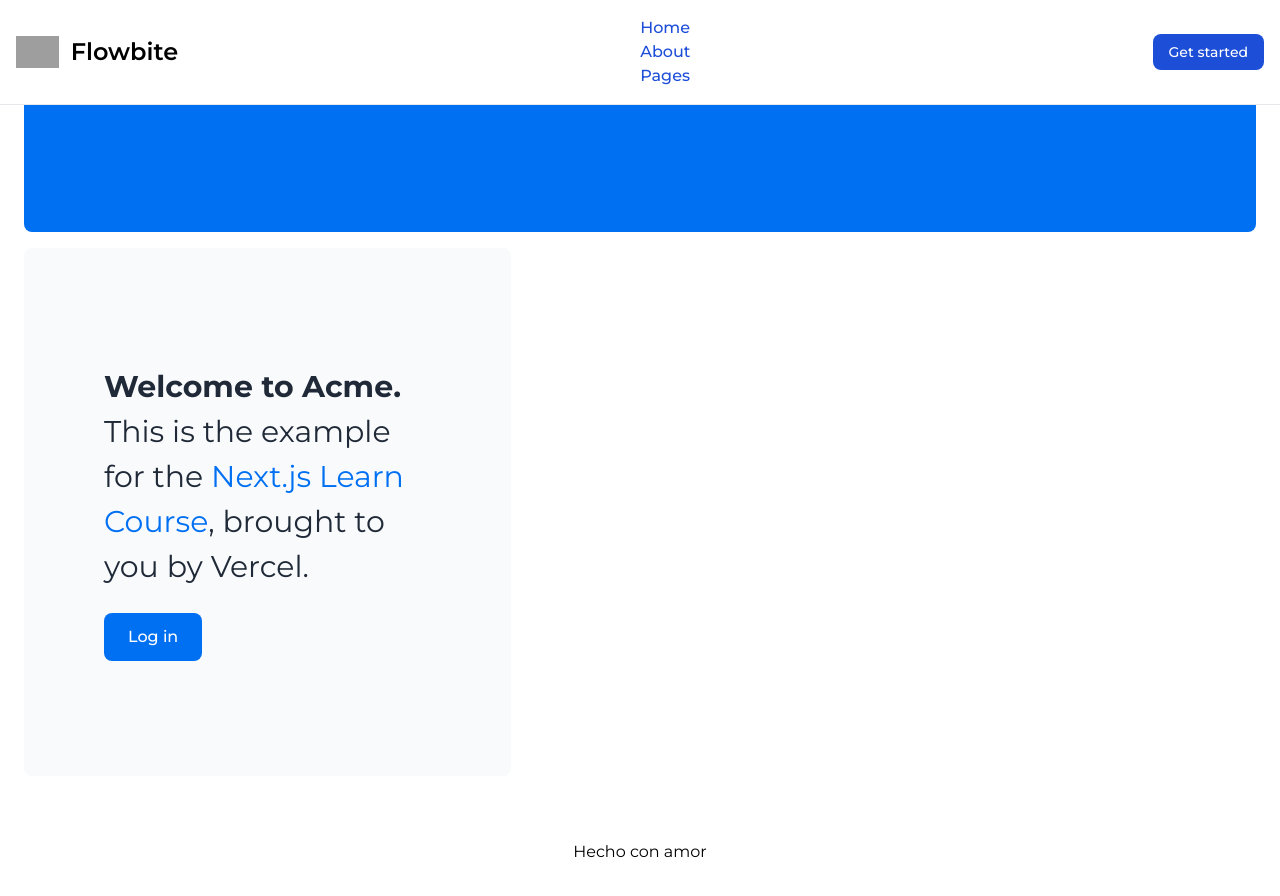
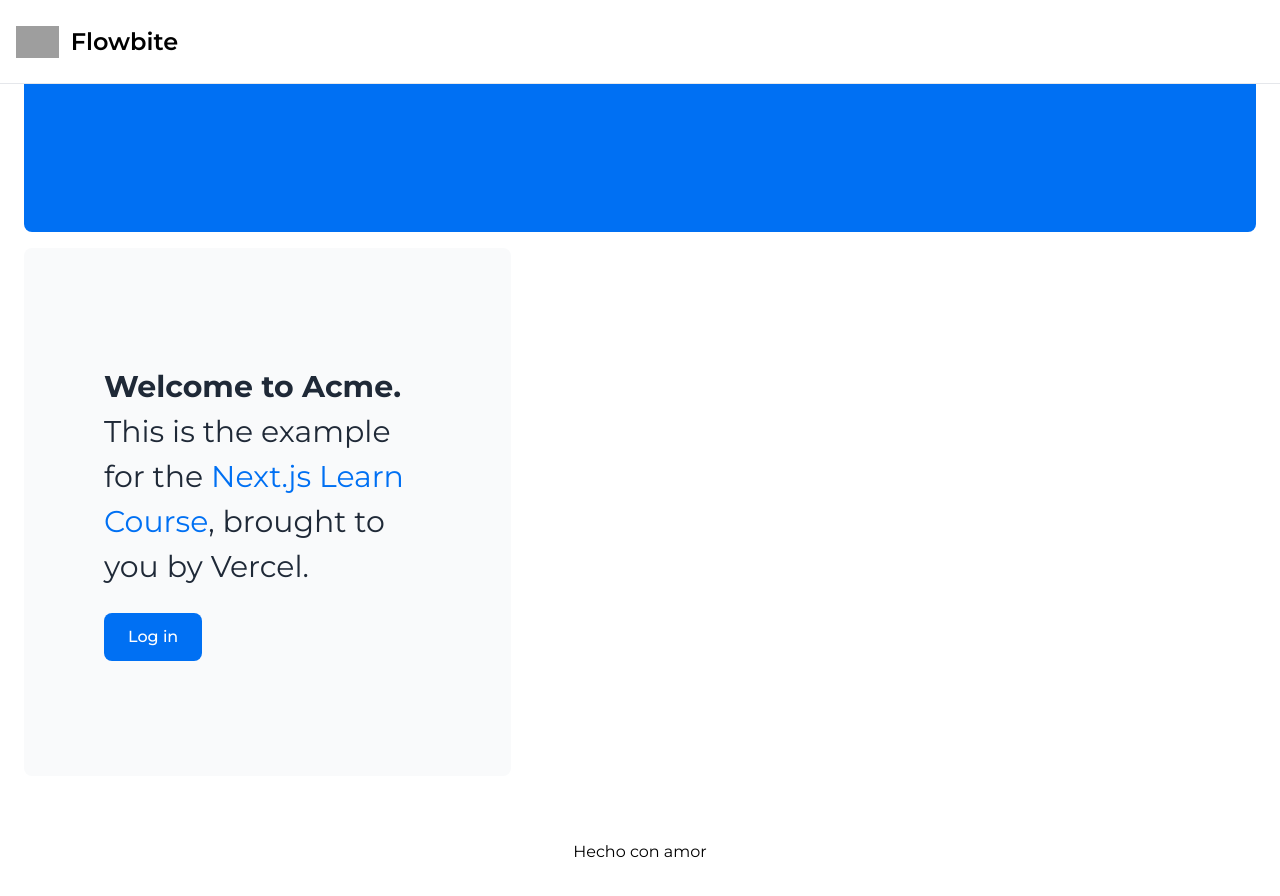
Before and after one commit to aleortbas/ai-recommendation, a Next.js app: page / in a window 1280 px wide. Shown: the top 896 px of the page. Built offline with nearby package versions, Linux system fonts and the light colour scheme; grey boxes are pictures that could not be loaded; a web font is replaced by a local one.

Commit message:
navbar styles

```diff
--- a/app/ui/dashboard/navbar.tsx
+++ b/app/ui/dashboard/navbar.tsx
@@ -24,7 +24,7 @@ const linkToSing = [
 export default function NavBar() {
   return (
     <>
-      <nav className="bg-white dark:bg-gray-900 fixed w-full z-20 top-0 start-0 border-b border-gray-200 dark:border-gray-600">
+      <nav className="bg-white dark:bg-[#111022] fixed w-full z-20 top-0 start-0 border-b border-gray-200 dark:border-gray-600">
         <div className="max-w-screen-xl flex flex-wrap items-center justify-between mx-auto p-4">
           <a
             href="https://flowbite.com/"
@@ -42,24 +42,31 @@ export default function NavBar() {
           <div className="flex md:order-2 space-x-3 md:space-x-0 rtl:space-x-reverse">
             <button
               type="button"
-              className="text-white bg-blue-700 hover:bg-blue-800 focus:ring-4 focus:outline-none focus:ring-blue-300 font-medium rounded-lg text-sm px-4 py-2 text-center dark:bg-blue-600 dark:hover:bg-blue-700 dark:focus:ring-blue-800"
+              className="text-white bg-inherit border-2 border-transparent transition duration-500 hover:border-[#fd7e14] hover:text-[#fd7e14] focus:ring-4 focus:outline-none focus:ring-blue-300 font-medium rounded-lg text-sm px-4 py-2 text-center"
             >
-              Get started
+              Login
+            </button>
+            <button
+              type="button"
+              className="text-white bg-inherit border-2 border-transparent transition duration-500 hover:border-[#fd7e14] hover:text-[#fd7e14] focus:ring-4 focus:outline-none focus:ring-blue-300 font-medium rounded-lg text-sm px-4 py-2 text-center "
+            >
+              Sign Up
             </button>
           </div>
           <div
             className="items-center justify-between hidden w-full md:flex md:w-auto md:order-1"
             id="navbar-sticky"
           >
-            <ul className="flex flex-col p-4 md:p-0 mt-4 font-medium border border-gray-100 rounded-lg bg-gray-50 md:space-x-8 rtl:space-x-reverse md:flex-row md:mt-0 md:border-0 md:bg-white dark:bg-gray-800 md:dark:bg-gray-900 dark:border-gray-700">
+            <ul className="flex flex-col p-4 md:p-0 mt-4 font-medium rounded-lg  md:space-x-8 rtl:space-x-reverse md:flex-row md:mt-0  md:bg-white dark:bg-gray-800 md:dark:bg-[#111022] ">
               <li>
                 {links.map((link) => {
                   return (
                     <a
-                      className="block py-2 px-3 text-white bg-blue-700 rounded md:bg-transparent md:text-blue-700 md:p-0 md:dark:text-blue-500"
                       href={link.href}
                       key={link.name}
+                      className="group relative inline-block overflow-hidden rounded px-12 py-3 text-sm font-medium text-white  active:text-white"
                     >
+                      <span className="ease absolute bottom-0 right-0 h-0 w-0 border-b-2 border-white transition-all duration-500 group-hover:w-full"></span>
                       {link.name}
                     </a>
                   );
```
